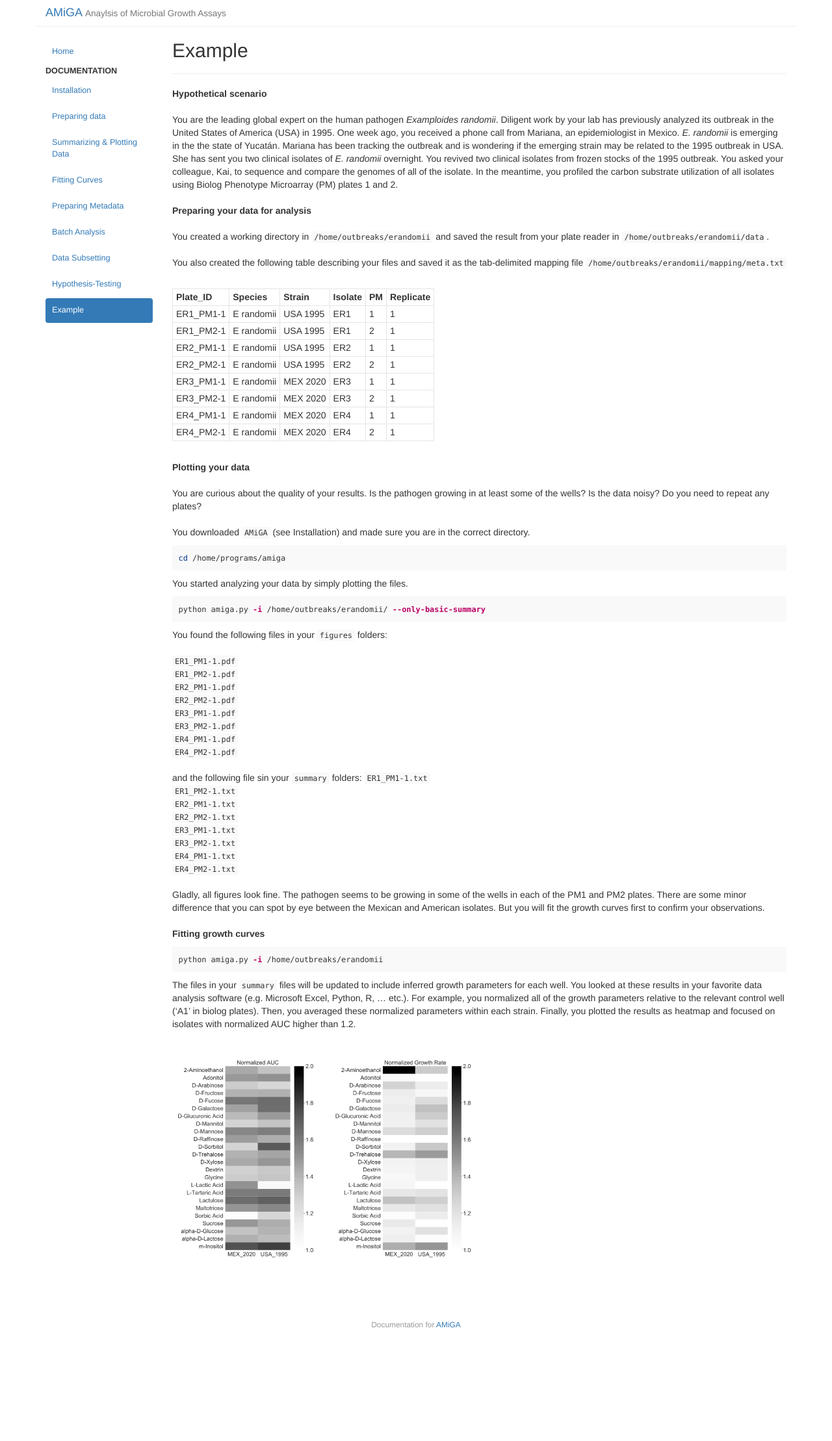
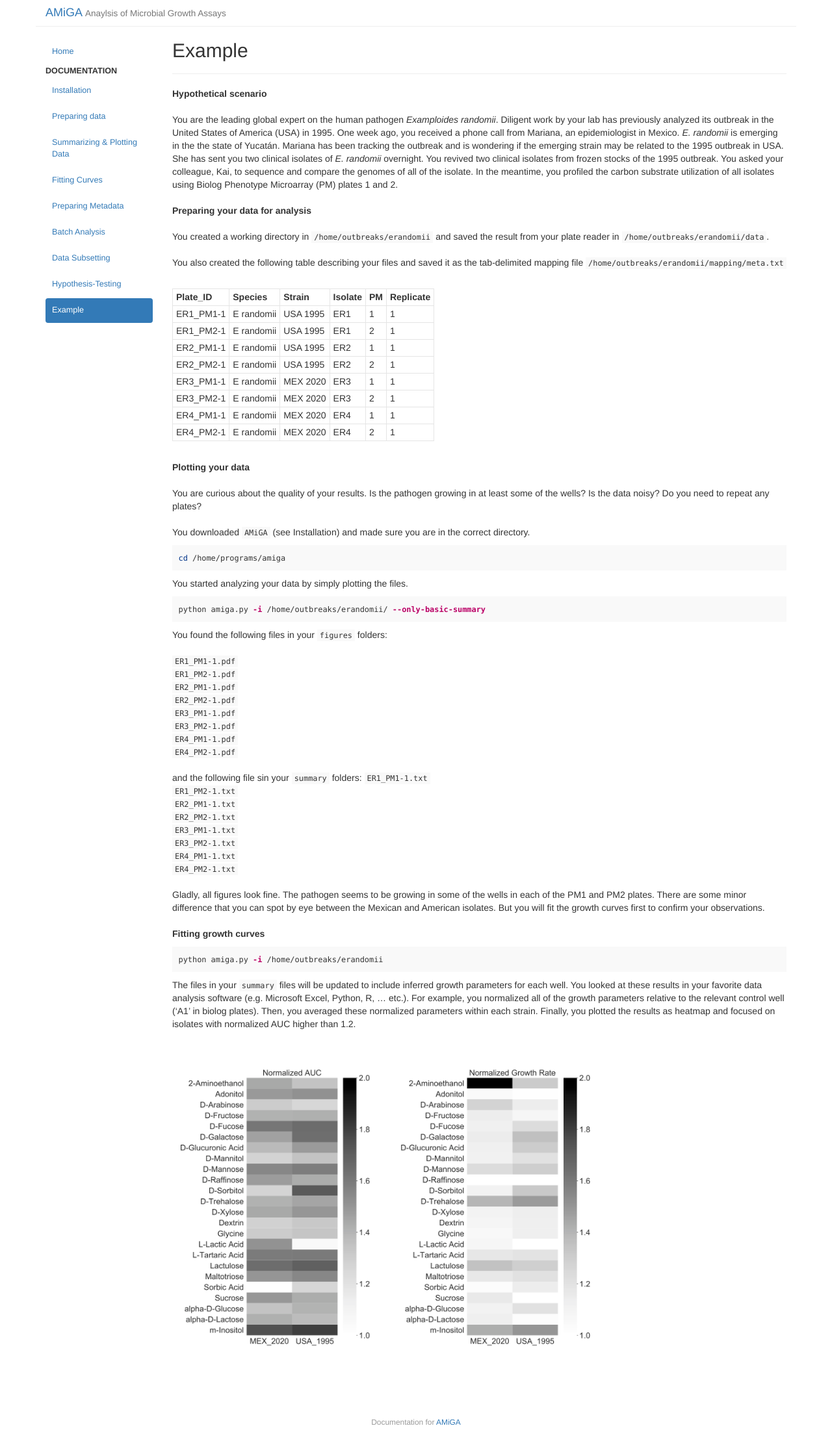
Before and after one commit to firasmidani/amiga, a Jekyll site: the page built from docs/_posts/2020-03-23-example.md, in a window 1280 px wide. Shown: the whole page at 65% size. Built offline with Jekyll 4.4.1, drawn with Linux system fonts in a browser that asks for light colours; before the commit the page ends 2068 px from its top, so only the background shows below that.

Commit message:
more pixels

```diff
--- a/docs/_posts/2020-03-23-example.md
+++ b/docs/_posts/2020-03-23-example.md
@@ -77,7 +77,7 @@ python amiga.py -i /home/outbreaks/erandomii
 
 The files in your `summary` files will be updated to include inferred growth parameters for each well. You looked at these results in your favorite data analysis software (e.g. Microsoft Excel, Python, R, ... etc.). For example, you normalized all of the growth parameters relative to the relevant control well ('A1' in biolog plates). Then, you averaged these normalized parameters within each strain. Finally, you plotted the results as heatmap and focused on isolates with normalized AUC higher than 1.2.
 
-![amiga directory tree example](../assets/img/heatmaps.png){:width="500px"}
+![amiga directory tree example](../assets/img/heatmaps.png){:width="700px"}
 
 
 <br />
```
